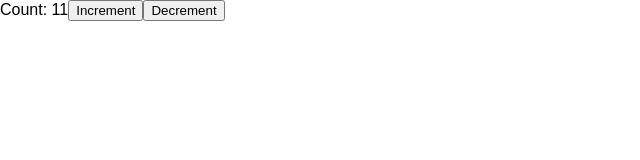
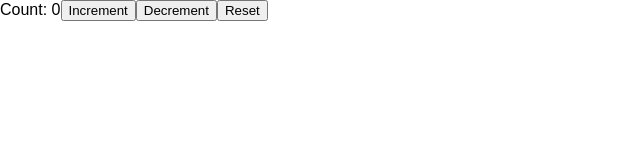
Before and after one commit to catnipan/my-react-playground, a React (Create React App) app: page / in a window 1280 px wide. Shown: the top 160 px of the page, without its empty margins (0-640 px from the left). Built offline with nearby package versions, Linux system fonts and the light colour scheme.

Commit message:
custom hoc displayName

```diff
--- a/src/App.js
+++ b/src/App.js
@@ -4,13 +4,14 @@ import './App.css';
 
 import { withState } from './my-recompose';
 
-const enhance = withState('counter', 'setCounter', 11)
+const enhance = withState('counter', 'setCounter', 0)
 const Counter = enhance(function Counter({ counter, setCounter }){
   return (
     <div>
       Count: {counter}
       <button onClick={() => setCounter(n => n + 1)}>Increment</button>
       <button onClick={() => setCounter(n => n - 1)}>Decrement</button>
+      <button onClick={() => setCounter(0)}>Reset</button>
     </div>
   )
 })
--- /dev/null
+++ b/src/my-recompose/util.js
@@ -0,0 +1,3 @@
+export const getDisplayName = (WrappedComponent) => {
+  return WrappedComponent.displayName || WrappedComponent.name || 'Component';
+}
--- a/src/my-recompose/with-state.js
+++ b/src/my-recompose/with-state.js
@@ -1,7 +1,8 @@
 import React from 'react';
+import { getDisplayName } from './util';
 
-const withState = (stateName, stateUpdaterName, initialState) => Component => {
-  return class wrapped extends React.Component{
+const withState = (stateName, stateUpdaterName, initialState) => WrappedComponent => {
+  class WithStateComponent extends React.Component{
     constructor(){
       super();
       this.state = {
@@ -16,12 +17,14 @@ const withState = (stateName, stateUpdaterName, initialState) => Component => {
       }
     }
     render(){
-      return <Component {...{
+      return <WrappedComponent {...{
         [stateName]: this.state[stateName],
         [stateUpdaterName]: this[stateUpdaterName]
       }}/>
     }
   }
+  WithStateComponent.displayName = `WithState(${getDisplayName(WrappedComponent)})`;
+  return WithStateComponent;
 }
 
 export default withState;
```
